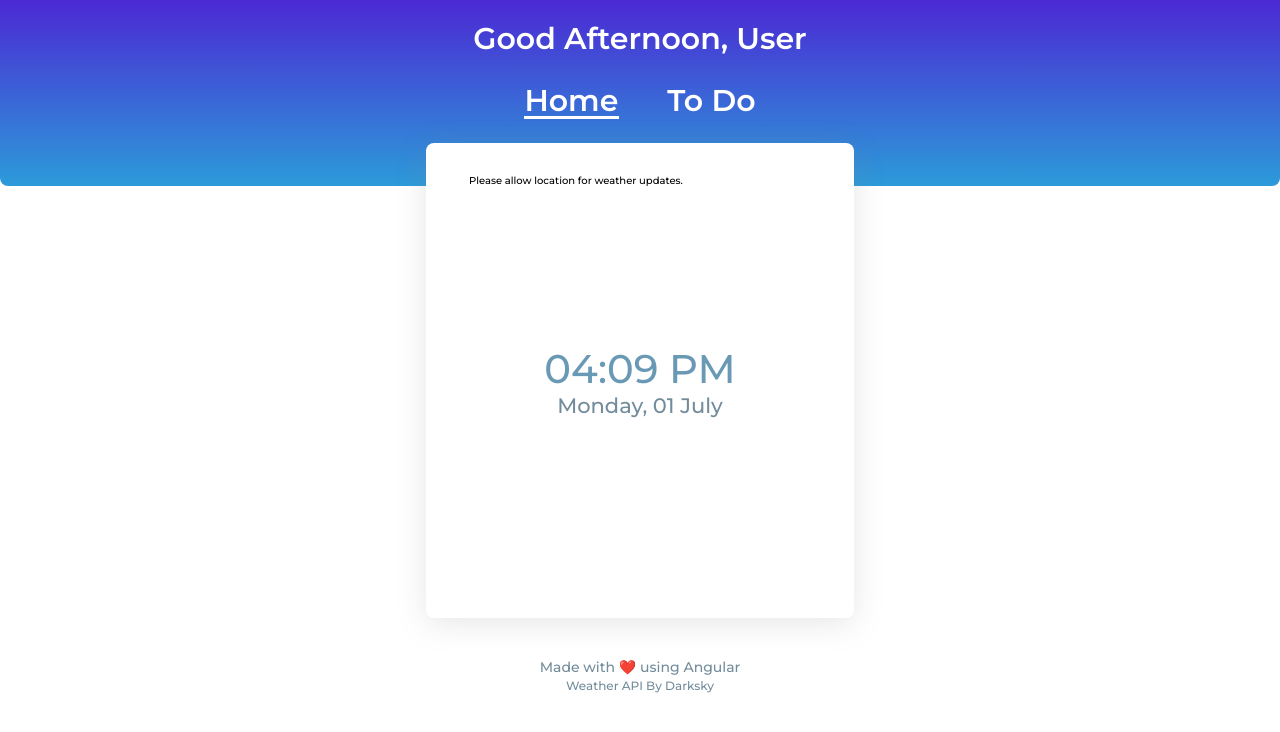
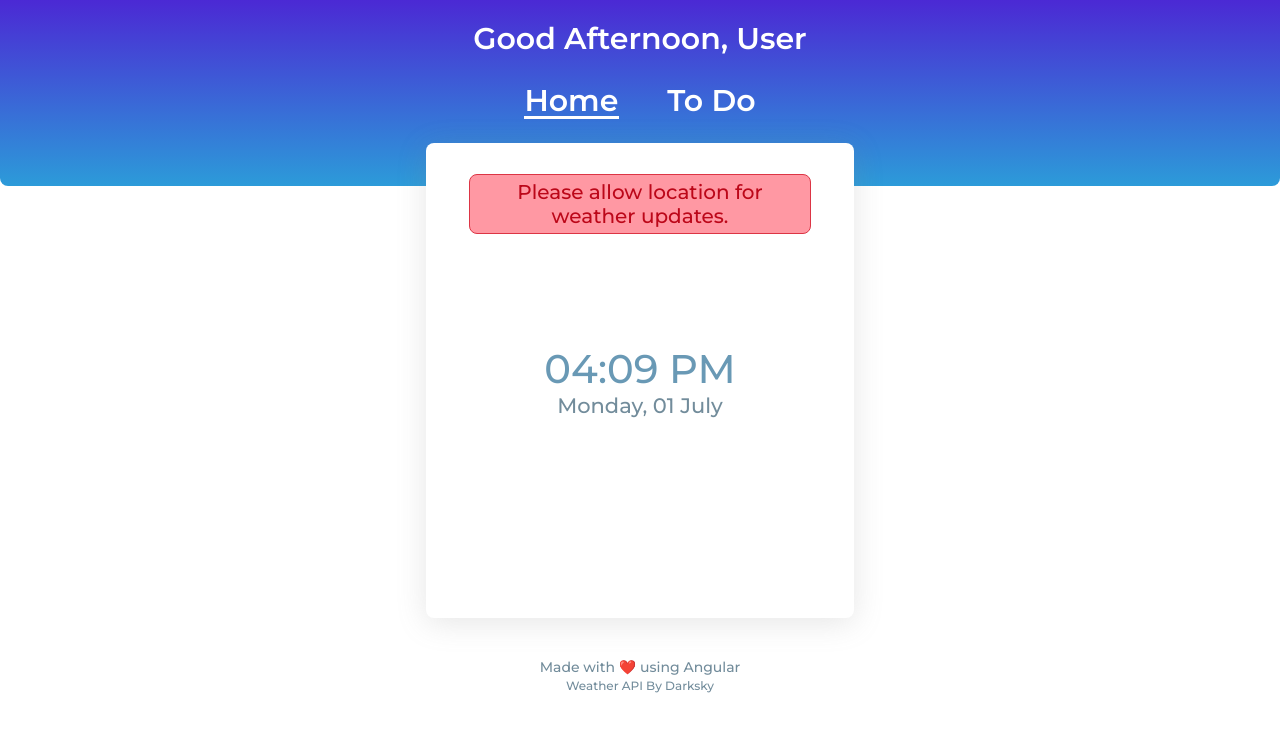
Before and after one commit to somikdatta/todoangular, an Angular app: page /home in a window 1280 px wide. Shown: the top 732 px of the page. Built offline with nearby package versions, Linux system fonts and the light colour scheme; no server answers.

Commit message:
HomeComponent UI fix.

```diff
--- a/src/app/home/home.component.css
+++ b/src/app/home/home.component.css
@@ -55,7 +55,7 @@
   font-size: 2.4rem;
   position: absolute;
   top: 7.2rem;
-  right: 4.3rem;
+  left: 23.5rem;
   max-width: 15rem;
   text-align: left;
 }
@@ -95,3 +95,14 @@
   left: 4.3rem;
   top: 4rem;
 }
+
+.notweather {
+  width: 100%;
+  text-align: center;
+  font-size: 2rem;
+  border: 1px solid #dc3545;
+  border-radius: 8px;
+  padding: 5px;
+  background: #ff98a3;
+  color: #bc0719;
+}
```
